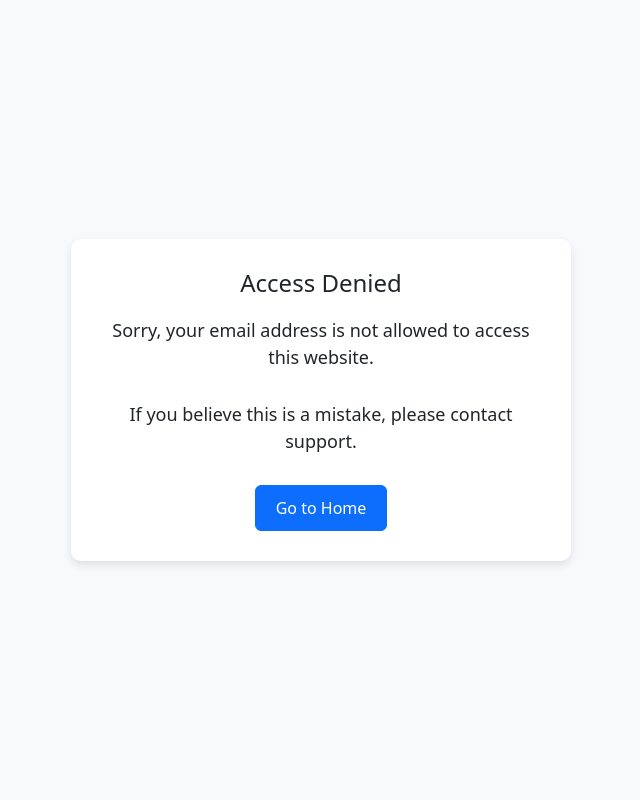
After one commit to RockingAayush/Traders-Atmos-2024, a Django app: page /email-not-allowed/ in a window 1280 px wide. The commit adds this page. Shown: the whole page, without its empty margins (319-959 px from the left). Run offline with Django 5.2, Linux system fonts and the light colour scheme; data comes from the database, SQL or seed files in the repository; both versions use the stored data as it was after the commit.

Commit message:
Add files via upload

```diff
--- a/pit_trading/urls.py
+++ b/pit_trading/urls.py
@@ -48,4 +48,7 @@ urlpatterns = [
 
     # URL for maintenance page
     path('maintenance/', views.maintenance_page, name='maintenance_page'),
+
+    # URL to check allowed users
+    path('email-not-allowed/', views.email_not_allowed, name='email_not_allowed'),
 ]
--- a/trade_system/admin.py
+++ b/trade_system/admin.py
@@ -1,5 +1,5 @@
 from django.contrib import admin
-from .models import Player, News, Stock, Transaction, SiteSetting, Leaderboard
+from .models import Player, News, Stock, Transaction, SiteSetting, Leaderboard, AllowedEmail
 from django.contrib import messages
 from django.utils.translation import gettext_lazy as _
 
@@ -8,6 +8,7 @@ admin.site.register(Player)
 admin.site.register(News)
 admin.site.register(Stock)
 admin.site.register(Transaction)
+admin.site.register(AllowedEmail)
 
 @admin.register(SiteSetting)
 class SiteSettingAdmin(admin.ModelAdmin):
--- /dev/null
+++ b/trade_system/templates/email_not_allowed.html
@@ -0,0 +1,45 @@
+<!DOCTYPE html>
+<html lang="en">
+<head>
+    <meta charset="UTF-8">
+    <meta name="viewport" content="width=device-width, initial-scale=1.0">
+    <title>Email Not Allowed</title>
+    <link href="https://cdn.jsdelivr.net/npm/bootstrap@5.3.0-alpha1/dist/css/bootstrap.min.css" rel="stylesheet">
+    <style>
+        body {
+            display: flex;
+            justify-content: center;
+            align-items: center;
+            min-height: 100vh;
+            background-color: #f8f9fa;
+        }
+        .container {
+            background-color: white;
+            padding: 30px;
+            border-radius: 10px;
+            box-shadow: 0 4px 8px rgba(0, 0, 0, 0.1);
+            max-width: 500px;
+            text-align: center;
+        }
+        h1 {
+            font-size: 24px;
+            margin-bottom: 20px;
+        }
+        p {
+            font-size: 18px;
+            margin-bottom: 30px;
+        }
+        .btn {
+            padding: 10px 20px;
+        }
+    </style>
+</head>
+<body>
+    <div class="container">
+        <h1>Access Denied</h1>
+        <p>Sorry, your email address is not allowed to access this website.</p>
+        <p>If you believe this is a mistake, please contact support.</p>
+        <a href="{% url 'home' %}" class="btn btn-primary">Go to Home</a>
+    </div>
+</body>
+</html>
--- a/trade_system/views.py
+++ b/trade_system/views.py
@@ -1,14 +1,16 @@
 from django.shortcuts import render, redirect
 from django.contrib.auth.decorators import login_required
 from django.contrib import messages
-from .models import Player,News,Stock,Transaction,SiteSetting,Leaderboard
+from .models import Player,News,Stock,Transaction,SiteSetting,Leaderboard,AllowedEmail
 from django.shortcuts import get_object_or_404
 from django.utils import timezone
 from django.db.models import Q
 from decimal import Decimal
 from django.urls import reverse
 from django.http import JsonResponse
-
+from django.contrib.auth import logout
+from allauth.account.signals import user_logged_in
+from django.dispatch import receiver
 
 MINIMUM_TRANSACTIONS = 12
 
@@ -19,7 +21,16 @@ def login(request):
 # Dashboard
 @login_required(login_url='/login/')
 def dashboard(request):
-    player = Player.objects.get(user=request.user)
+    try:
+        # Get the AllowedEmail entry that matches the current user's email
+        allowed_email = AllowedEmail.objects.get(email=request.user.email)
+
+        # Fetch the corresponding Player based on the allowed_email
+        player = Player.objects.get(user=allowed_email)
+    except AllowedEmail.DoesNotExist:
+        # If the user's email is not in the AllowedEmail list, redirect or show an error
+        return render(request, 'email_not_allowed.html')
+
     stocks = Stock.objects.all()  # Fetch all stocks from the Stock model
 
     if (MINIMUM_TRANSACTIONS - player.number_of_orders) < 0:
@@ -28,7 +39,7 @@ def dashboard(request):
         minimum_remaining_orders = MINIMUM_TRANSACTIONS - player.number_of_orders
 
     context = {
-        'username': request.user.username,
+        'player': player,
         'balance': player.balance,
         'number_of_orders': player.number_of_orders,
         'minimum_remaining_orders': minimum_remaining_orders,
@@ -37,36 +48,47 @@ def dashboard(request):
     }
     return render(request, 'dashboard.html', context)
 
-# News page
+# News
 @login_required(login_url='/login/')
 def news_page(request):
-    player = Player.objects.get(user=request.user)
+    # Get the allowed email from the user
+    allowed_email = AllowedEmail.objects.get(email=request.user.email)
+    # Retrieve the Player instance using the allowed email
+    player = Player.objects.get(user=allowed_email)
+    # Fetch all news ordered by time
     news = News.objects.all().order_by('-time')
     context = {
         'news': news,
         'user_code': player.user_code,
-        }
+    }
     return render(request, 'news.html', context)
 
+
 # Display pending requests page
-@login_required
+@login_required(login_url='/login/')
 def pending_requests(request):
     """View to show all pending requests for the logged-in receiver."""
-    player = Player.objects.get(user=request.user)
-    user = request.user.player
-    pending_transactions = Transaction.objects.filter(receiver=user, status='PENDING')
+    # Get the allowed email from the user
+    allowed_email = AllowedEmail.objects.get(email=request.user.email)
+    # Retrieve the Player instance using the allowed email
+    player = get_object_or_404(Player, user=allowed_email)
+
+    # Fetch the pending transactions for the logged-in user
+    pending_transactions = Transaction.objects.filter(receiver=player, status='PENDING')
 
     return render(request, 'pending_requests.html', {
         'user_code': player.user_code,
         'pending_transactions': pending_transactions
     })
 
+
 # Transaction sending mechanism and form validation
 @login_required(login_url='/login/')
 def transaction_request(request, stock_id):
     if request.method == 'POST':
         # Sender is the logged-in user (use `user_code` from the related `Player` model)
-        sender = Player.objects.get(user=request.user)
+        allowed_email = AllowedEmail.objects.get(email=request.user.email)
+        sender = Player.objects.get(user=allowed_email)
         sender_code = sender.user_code  # Get the `user_code` of the sender
 
         # Get the recipient (receiver) based on the `user_code` from the form input
@@ -137,21 +159,39 @@ def transaction_request(request, stock_id):
         return redirect('dashboard')
 
 # Accepting a request
+@login_required(login_url='/login/')
 def accept_transaction(request, transaction_id):
-    transaction = get_object_or_404(Transaction, id=transaction_id, receiver=request.user.player)
+    # Ensure the logged-in user's email is allowed
+    try:
+        allowed_email = AllowedEmail.objects.get(email=request.user.email)
+    except AllowedEmail.DoesNotExist:
+        messages.error(request, "Your email is not authorized to perform transactions.")
+        return redirect('pending_requests')
 
+    # Ensure the player associated with the allowed email exists
+    try:
+        receiver = Player.objects.get(user=allowed_email)
+    except Player.DoesNotExist:
+        messages.error(request, "Player associated with your email does not exist.")
+        return redirect('pending_requests')
+
+    # Get the transaction and verify the receiver is the correct one
+    transaction = get_object_or_404(Transaction, id=transaction_id, receiver=receiver)
+
+    # Check if the transaction is still pending
     if transaction.status != 'PENDING':
         messages.error(request, "Transaction is no longer pending.")
         return redirect('pending_requests')
 
+    # Extract transaction details
     sender = transaction.sender
-    receiver = transaction.receiver
     stock = transaction.stock
     action = transaction.action
     quantity = transaction.quantity
     price = transaction.price
 
-    # Final Validation - Check if the sender and receiver meet the requirements
+    print(sender)
+    # Final validation - Check if sender and receiver meet the transaction requirements
     if action == 'BUY':
         total_cost = price * quantity
         # Check if the sender (BUYER) has enough balance
@@ -160,7 +200,7 @@ def accept_transaction(request, transaction_id):
             transaction.delete()  # Delete invalid transaction
             return redirect('pending_requests')
 
-        # Check if the receiver has enough of the stock to sell
+        # Check if the receiver (SELLER) has enough stock to sell
         receiver_stock_qty = getattr(receiver, f'stock{stock.id}', 0)
         if receiver_stock_qty < quantity:
             messages.error(request, "Invalid transaction: receiver does not have enough quantity of the stock to sell.")
@@ -168,7 +208,7 @@ def accept_transaction(request, transaction_id):
             return redirect('pending_requests')
 
     elif action == 'SELL':
-        # Check if the sender (SELLER) has enough of the stock to sell
+        # Check if the sender (SELLER) has enough stock to sell
         sender_stock_qty = getattr(sender, f'stock{stock.id}', 0)
         if sender_stock_qty < quantity:
             messages.error(request, "Invalid transaction: sender does not have enough quantity of the stock to sell.")
@@ -187,12 +227,14 @@ def accept_transaction(request, transaction_id):
     transaction.accepted_at = timezone.now()
     transaction.save()
 
+    # Update the number of orders for both the sender and receiver
     sender.number_of_orders += 1
     receiver.number_of_orders += 1
 
     # Save the updated player models
     sender.save()
     receiver.save()
+
     # Update the balances and stock quantities for both the sender and receiver
     update_balances_and_stocks(transaction)
 
@@ -200,10 +242,12 @@ def accept_transaction(request, transaction_id):
     return redirect('pending_requests')
 
 # Rejecting a request
-@login_required
+@login_required(login_url='/login/')
 def reject_transaction(request, transaction_id):
     """Reject and delete the transaction."""
-    transaction = get_object_or_404(Transaction, id=transaction_id, receiver=request.user.player)
+    allowed_email = get_object_or_404(AllowedEmail, email=request.user.email)
+    receiver = get_object_or_404(Player, user=allowed_email)
+    transaction = get_object_or_404(Transaction, id=transaction_id, receiver=receiver)
 
     if transaction.status == 'PENDING':
         transaction.delete()
@@ -262,7 +306,8 @@ def update_balances_and_stocks(transaction):
 @login_required(login_url='/login/')
 def transaction_history(request):
     """Show transaction history for the logged-in user."""
-    player = request.user.player
+    allowed_email = AllowedEmail.objects.get(email=request.user.email)
+    player = Player.objects.get(user=allowed_email)
 
     # Fetch all transactions where the user is the sender or receiver
     transactions = Transaction.objects.filter(
@@ -278,7 +323,9 @@ def transaction_history(request):
 # Portfolio
 @login_required(login_url='/login/')
 def portfolio(request):
-    user = request.user.player
+    allowed_email = AllowedEmail.objects.get(email=request.user.email)
+    # Fetch the corresponding Player based on the allowed_email
+    user = Player.objects.get(user=allowed_email)
 
     # List of stocks (assuming you have a Stock model with these stocks)
     stocks = Stock.objects.filter(id__in=range(1, 9))  # Fetch stocks with ids 1 to 8
@@ -334,7 +381,10 @@ def portfolio(request):
 # Portfolio data fetcher
 @login_required(login_url='/login/')
 def portfolio_data(request):
-    user = request.user.player
+    allowed_email = AllowedEmail.objects.get(email=request.user.email)
+    # Fetch the corresponding Player based on the allowed_email
+    user = Player.objects.get(user=allowed_email)
+
     stocks = Stock.objects.filter(id__in=range(1, 9))  # Assuming Stock model has these stocks
 
     stocks_held = []
@@ -392,9 +442,19 @@ def leaderboard_view(request):
     leaderboard = Leaderboard.objects.all().order_by('-net_worth')  # Sort by net worth
     return render(request, 'leaderboard.html', {'leaderboard': leaderboard})
 
-
+# Allowed emails
+@receiver(user_logged_in)
+def check_allowed_email(sender, request, user, **kwargs):
+    # Check if the user's email is in the allowed list
+    if not AllowedEmail.objects.filter(email=user.email).exists():
+        # Log out the user if their email is not in the allowed list
+        logout(request)
+        # Redirect them to an error page or show a message
+        return redirect(reverse('email_not_allowed'))
 #from django.views.decorators.http import require_http_methods
 
+def email_not_allowed(request):
+    return render(request, 'email_not_allowed.html', {'message': 'Your email address is not allowed.'})
 #@require_http_methods(['GET'])
 #def check_pending_requests(request):
 #    player = request.user.player
```
Also changed, not shown: trade_system/management/commands/create_players.py (added, +19 -0 lines), trade_system/models.py (+15 -9 lines), trade_system/templates/dashboard.html (+40 -12 lines), db.sqlite3, trade_system/migrations/0015_allowedemail.py (added), trade_system/migrations/0016_alter_player_user.py (added).
